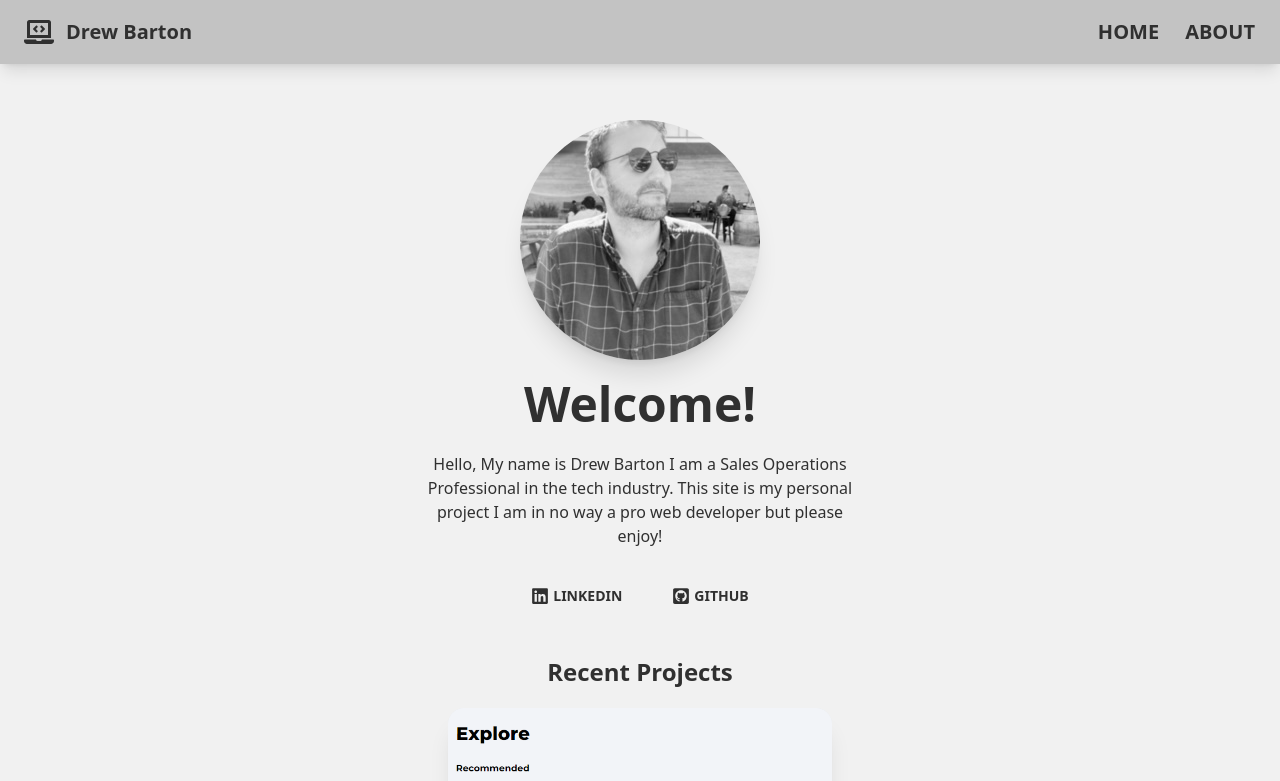
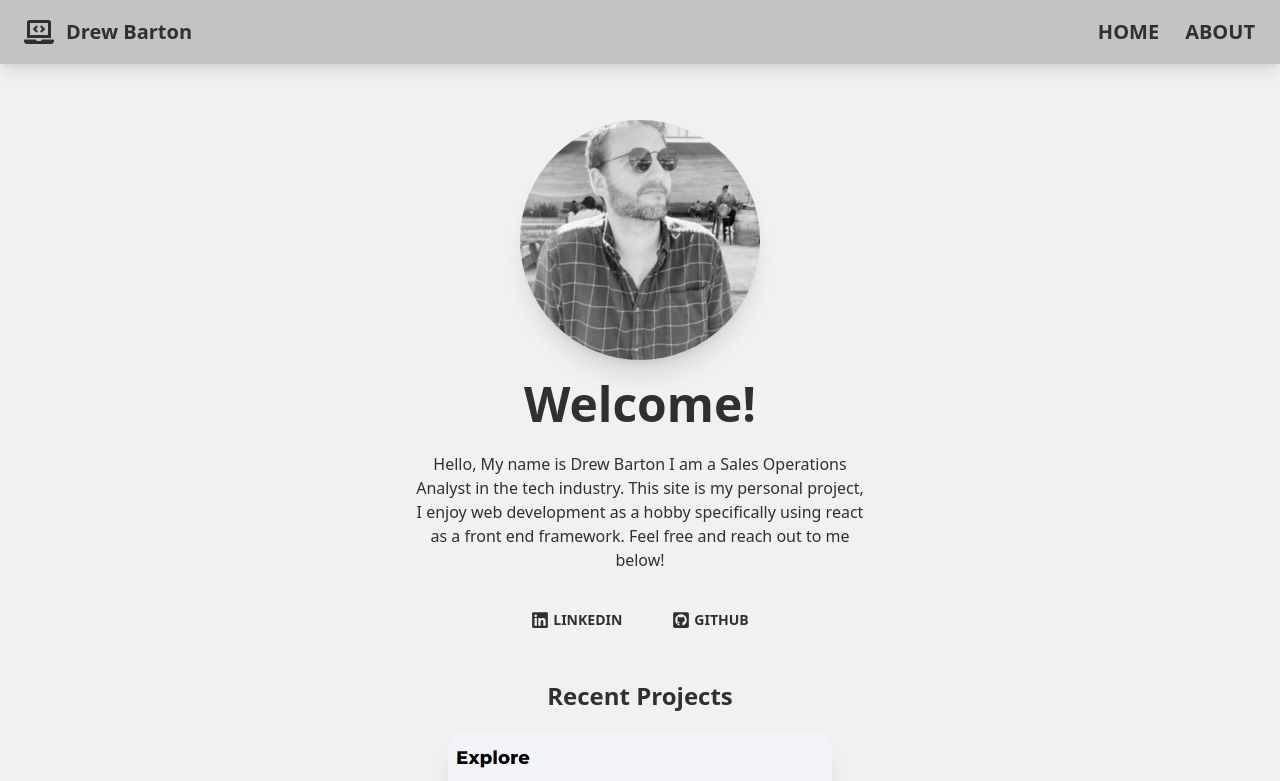
Before and after one commit to drewb73/personal-site, a React (Create React App) app: page / in a window 1280 px wide. Shown: the top 781 px of the page. Built offline with nearby package versions, Linux system fonts and the light colour scheme.

Commit message:
Update (working website)

```diff
--- a/src/Components/Hero.jsx
+++ b/src/Components/Hero.jsx
@@ -14,7 +14,7 @@ function Hero() {
          </div>
         </div>
       <h1 className="text-5xl font-bold">Welcome!</h1>
-      <p className="py-6">Hello, My name is Drew Barton I am a Sales Operations Professional in the tech industry. This site is my personal project I am in no way a pro web developer but please enjoy!</p>
+      <p className="py-6">Hello, My name is Drew Barton I am a Sales Operations Analyst in the tech industry. This site is my personal project, I enjoy web development as a hobby specifically using react as a front end framework. Feel free and reach out to me below!</p>
       <a href='https://www.linkedin.com/in/d-barton5/' className="mx-2 btn btn-ghost"><p className='mr-1 text-lg'><FaLinkedin /></p> Linkedin</a>
       <a href='https://github.com/drewb73' className="mx-2 btn btn-ghost"><p className='mr-1 text-lg'><FaGithubSquare /></p> GitHub</a>
     </div>
```
